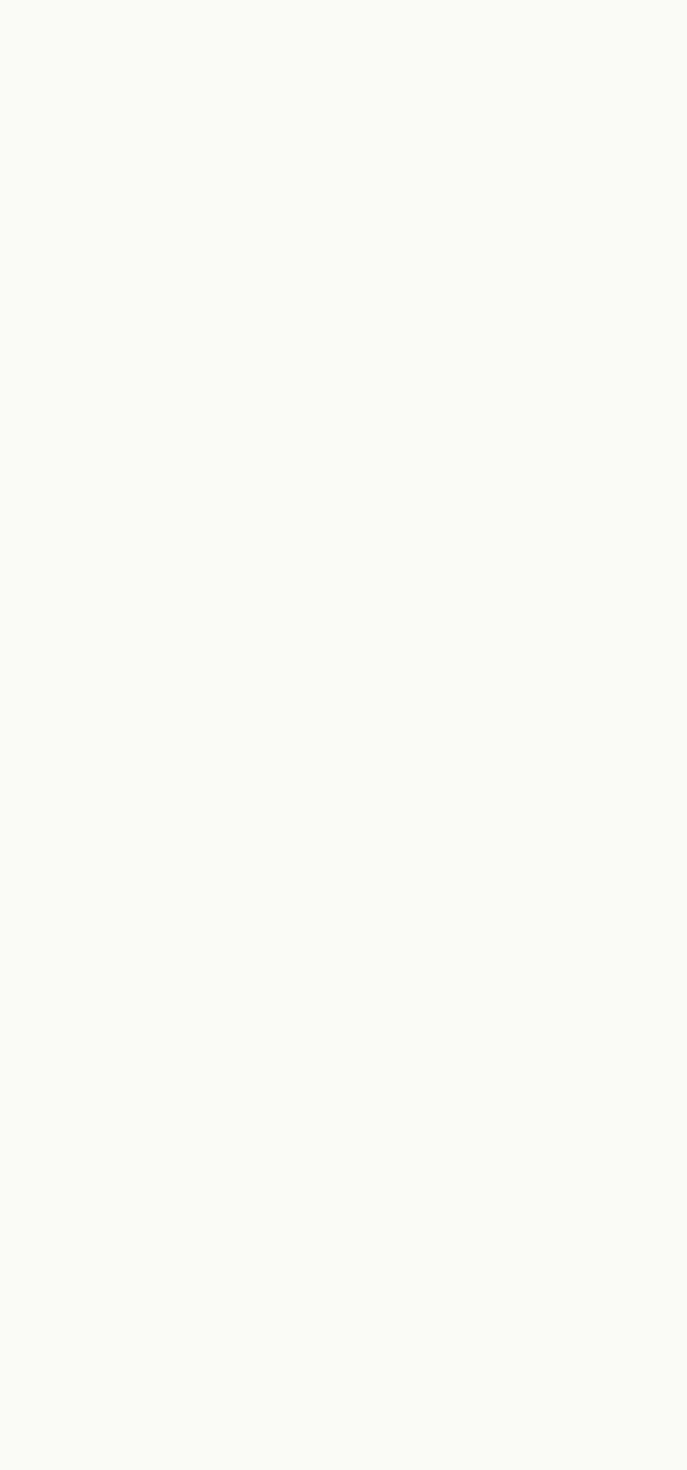
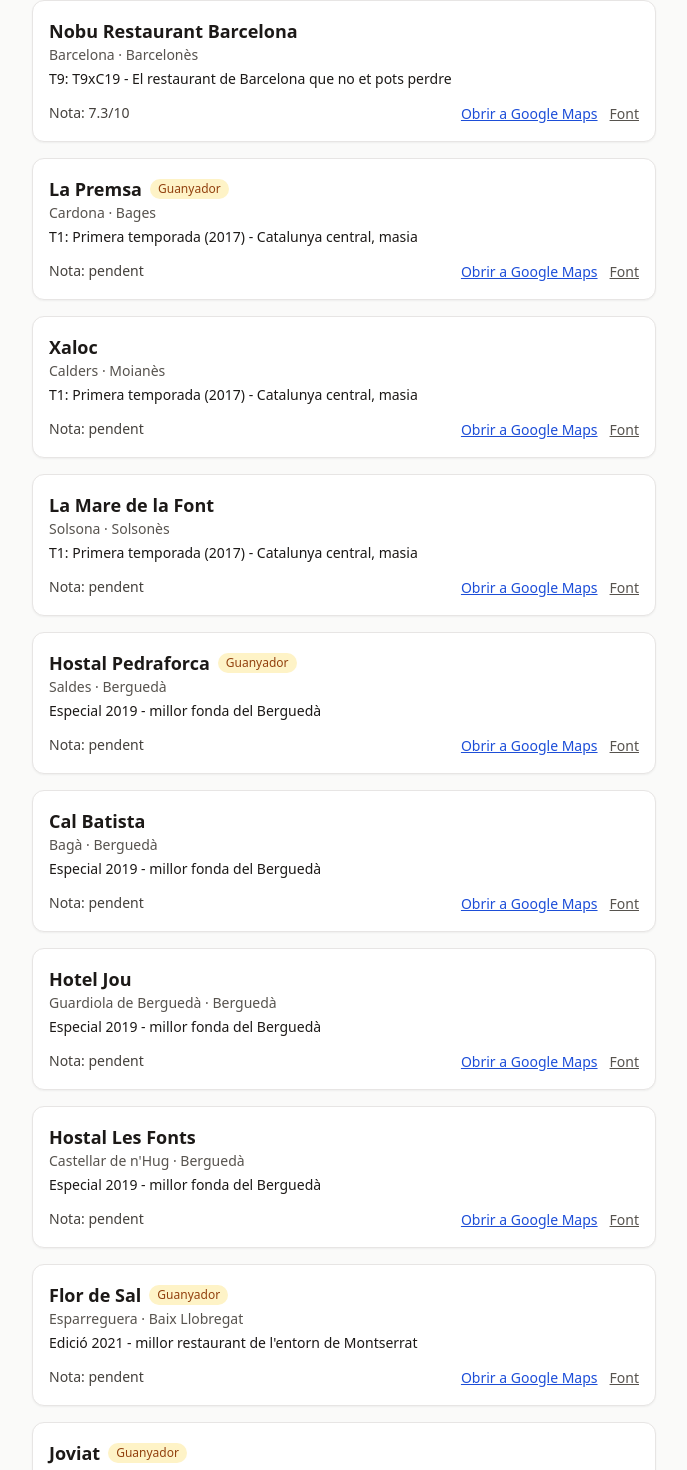
Before and after one commit to kalt2212/joc-de-cartes-finder, a React (Vite) app: page / in a window 1280 px wide. Shown: the part 2402-3872 px from the top of the page, without its empty margins (296-983 px from the left). Before the commit the page ends 1936 px from the top, so only its background shows below. Built offline with nearby package versions, Linux system fonts and the light colour scheme.

Commit message:
Add Joc de Cartes competitors from verified Catalan sources and Marc Ribas Taverna del Ciri badge

```diff
--- a/public/data/restaurants.json
+++ b/public/data/restaurants.json
@@ -1,13 +1,392 @@
 [
-  {"id":"t10xc4-antiga","name":"Hotel Antiga (restaurant)","comarca":"Baix Penedès","city":"Calafell","lat":41.2005904,"lng":1.5686509,"season":10,"episodeTitle":"T10xC4 - El millor suquet de peix de la Costa Daurada","winner":true,"platEstrella":null,"rating":null,"verified":true,"sourceUrl":"https://www.3cat.cat/3cat/joc-de-cartes/capitols/","googleMapsUrl":"https://www.google.com/maps/search/?api=1&query=Hotel%20Antiga%20Calafell"},
-  {"id":"t10xc4-duval","name":"Duval","comarca":"Baix Penedès","city":"Calafell","lat":41.1882194,"lng":1.5722146,"season":10,"episodeTitle":"T10xC4 - El millor suquet de peix de la Costa Daurada","winner":false,"platEstrella":null,"rating":null,"verified":true,"sourceUrl":"https://www.3cat.cat/3cat/joc-de-cartes/capitols/","googleMapsUrl":"https://www.google.com/maps/search/?api=1&query=Duval%20Calafell"},
-  {"id":"t10xc4-siroko","name":"Siroko Port","comarca":"Baix Penedès","city":"Segur de Calafell","lat":41.1893618,"lng":1.6072712,"season":10,"episodeTitle":"T10xC4 - El millor suquet de peix de la Costa Daurada","winner":false,"platEstrella":null,"rating":null,"verified":true,"sourceUrl":"https://www.3cat.cat/3cat/joc-de-cartes/capitols/","googleMapsUrl":"https://www.google.com/maps/search/?api=1&query=Siroko%20Port%20Segur%20de%20Calafell"},
-  {"id":"t10xc3-tikus","name":"La Cuina d en Tikus","comarca":"Bages","city":"Castellgali","lat":41.6787023,"lng":1.8468523,"season":10,"episodeTitle":"T10xC3 - El millor restaurant a la fresca de la Catalunya Central","winner":true,"platEstrella":"Galta al Josper amb ximiurri d espècies de Montserrat i moniato","rating":7.7,"verified":true,"sourceUrl":"https://www.3cat.cat/3cat/joc-de-cartes/capitols/","googleMapsUrl":"https://www.google.com/maps/search/?api=1&query=La%20cuina%20d%27en%20Tikus%20Castellgali"},
-  {"id":"t10xc3-pepitu","name":"Pepitu Menja Vedella de Collons","comarca":"Bages","city":"Manresa","lat":41.7292061,"lng":1.8322323,"season":10,"episodeTitle":"T10xC3 - El millor restaurant a la fresca de la Catalunya Central","winner":false,"platEstrella":null,"rating":null,"verified":true,"sourceUrl":"https://www.3cat.cat/3cat/joc-de-cartes/capitols/","googleMapsUrl":"https://www.google.com/maps/search/?api=1&query=Pepitu%20Manresa"},
-  {"id":"t10xc2-marbrava","name":"Marbrava","comarca":"Barcelonès","city":"Badalona","lat":41.4400151,"lng":2.2444159,"season":10,"episodeTitle":"T10xC2 - Millor restaurant de primera línia de mar a Badalona","winner":true,"platEstrella":null,"rating":null,"verified":true,"sourceUrl":"https://www.3cat.cat/3cat/joc-de-cartes/capitols/","googleMapsUrl":"https://www.google.com/maps/search/?api=1&query=Marbrava%20Badalona"},
-  {"id":"t10xc2-taverna-del-port","name":"La Taverna del Port","comarca":"Barcelonès","city":"Badalona","lat":41.4408353,"lng":2.2445922,"season":10,"episodeTitle":"T10xC2 - Millor restaurant de primera línia de mar a Badalona","winner":false,"platEstrella":null,"rating":null,"verified":true,"sourceUrl":"https://www.3cat.cat/3cat/joc-de-cartes/capitols/","googleMapsUrl":"https://www.google.com/maps/search/?api=1&query=La%20Taverna%20del%20Port%20Badalona"},
-  {"id":"t10xc2-sucamar","name":"Sucamar","comarca":"Barcelonès","city":"Badalona","lat":41.4400151,"lng":2.2444159,"season":10,"episodeTitle":"T10xC2 - Millor restaurant de primera línia de mar a Badalona","winner":false,"platEstrella":null,"rating":null,"verified":true,"sourceUrl":"https://www.3cat.cat/3cat/joc-de-cartes/capitols/","googleMapsUrl":"https://www.google.com/maps/search/?api=1&query=Sucamar%20Badalona"},
-  {"id":"lleida-2026-03-26-amoca","name":"L Amoca","comarca":"Segrià","city":"Lleida","lat":41.6181851,"lng":0.6208433,"season":null,"episodeTitle":"Lleida (emès el 26/03/2026)","winner":false,"platEstrella":null,"rating":7,"verified":true,"permanentlyClosed":false,"sourceUrl":"https://www.3cat.cat/3catinfo/tensio-fins-a-lultim-segon-marc-ribas-corona-el-guanyador-del-joc-de-cartes-mes-renyit-de-la-temporada/noticia/3401807/","googleMapsUrl":"https://www.google.com/maps/search/?api=1&query=L%27Amoca%20Lleida"},
-  {"id":"lleida-2026-03-26-limo","name":"Limo Restaurant","comarca":"Segrià","city":"Lleida","lat":41.6211421,"lng":0.6168608,"season":null,"episodeTitle":"Lleida (emès el 26/03/2026)","winner":true,"platEstrella":null,"rating":6.8,"verified":true,"permanentlyClosed":true,"sourceUrl":"https://www.3cat.cat/3catinfo/tensio-fins-a-lultim-segon-marc-ribas-corona-el-guanyador-del-joc-de-cartes-mes-renyit-de-la-temporada/noticia/3401807/","googleMapsUrl":"https://www.google.com/maps/search/?api=1&query=Limo%20Restaurant%20Lleida"},
-  {"id":"lleida-2026-03-26-eat-the-world","name":"Eat the World","comarca":"Segrià","city":"Lleida","lat":41.6072241,"lng":0.6281105,"season":null,"episodeTitle":"Lleida (emès el 26/03/2026)","winner":false,"platEstrella":null,"rating":6.9,"verified":true,"permanentlyClosed":false,"sourceUrl":"https://www.3cat.cat/3catinfo/tensio-fins-a-lultim-segon-marc-ribas-corona-el-guanyador-del-joc-de-cartes-mes-renyit-de-la-temporada/noticia/3401807/","googleMapsUrl":"https://www.google.com/maps/search/?api=1&query=Eat%20the%20World%20Lleida"}
+  {
+    "id": "t10xc4-antiga",
+    "name": "Hotel Antiga (restaurant)",
+    "comarca": "Baix Penedès",
+    "city": "Calafell",
+    "lat": 41.2005904,
+    "lng": 1.5686509,
+    "season": 10,
+    "episodeTitle": "T10xC4 - El millor suquet de peix de la Costa Daurada",
+    "winner": true,
+    "platEstrella": null,
+    "rating": null,
+    "verified": true,
+    "sourceUrl": "https://www.3cat.cat/3cat/joc-de-cartes/capitols/",
+    "googleMapsUrl": "https://www.google.com/maps/search/?api=1&query=Hotel%20Antiga%20Calafell"
+  },
+  {
+    "id": "t10xc4-duval",
+    "name": "Duval",
+    "comarca": "Baix Penedès",
+    "city": "Calafell",
+    "lat": 41.1882194,
+    "lng": 1.5722146,
+    "season": 10,
+    "episodeTitle": "T10xC4 - El millor suquet de peix de la Costa Daurada",
+    "winner": false,
+    "platEstrella": null,
+    "rating": null,
+    "verified": true,
+    "sourceUrl": "https://www.3cat.cat/3cat/joc-de-cartes/capitols/",
+    "googleMapsUrl": "https://www.google.com/maps/search/?api=1&query=Duval%20Calafell"
+  },
+  {
+    "id": "t10xc4-siroko",
+    "name": "Siroko Port",
+    "comarca": "Baix Penedès",
+    "city": "Segur de Calafell",
+    "lat": 41.1893618,
+    "lng": 1.6072712,
+    "season": 10,
+    "episodeTitle": "T10xC4 - El millor suquet de peix de la Costa Daurada",
+    "winner": false,
+    "platEstrella": null,
+    "rating": null,
+    "verified": true,
+    "sourceUrl": "https://www.3cat.cat/3cat/joc-de-cartes/capitols/",
+    "googleMapsUrl": "https://www.google.com/maps/search/?api=1&query=Siroko%20Port%20Segur%20de%20Calafell"
+  },
+  {
+    "id": "t10xc3-tikus",
+    "name": "La Cuina d en Tikus",
+    "comarca": "Bages",
+    "city": "Castellgali",
+    "lat": 41.6787023,
+    "lng": 1.8468523,
+    "season": 10,
+    "episodeTitle": "T10xC3 - El millor restaurant a la fresca de la Catalunya Central",
+    "winner": true,
+    "platEstrella": "Galta al Josper amb ximiurri d espècies de Montserrat i moniato",
+    "rating": 7.7,
+    "verified": true,
+    "sourceUrl": "https://www.3cat.cat/3cat/joc-de-cartes/capitols/",
+    "googleMapsUrl": "https://www.google.com/maps/search/?api=1&query=La%20cuina%20d%27en%20Tikus%20Castellgali"
+  },
+  {
+    "id": "t10xc3-pepitu",
+    "name": "Pepitu Menja Vedella de Collons",
+    "comarca": "Bages",
+    "city": "Manresa",
+    "lat": 41.7292061,
+    "lng": 1.8322323,
+    "season": 10,
+    "episodeTitle": "T10xC3 - El millor restaurant a la fresca de la Catalunya Central",
+    "winner": false,
+    "platEstrella": null,
+    "rating": null,
+    "verified": true,
+    "sourceUrl": "https://www.3cat.cat/3cat/joc-de-cartes/capitols/",
+    "googleMapsUrl": "https://www.google.com/maps/search/?api=1&query=Pepitu%20Manresa"
+  },
+  {
+    "id": "t10xc2-marbrava",
+    "name": "Marbrava",
+    "comarca": "Barcelonès",
+    "city": "Badalona",
+    "lat": 41.4400151,
+    "lng": 2.2444159,
+    "season": 10,
+    "episodeTitle": "T10xC2 - Millor restaurant de primera línia de mar a Badalona",
+    "winner": true,
+    "platEstrella": null,
+    "rating": null,
+    "verified": true,
+    "sourceUrl": "https://www.3cat.cat/3cat/joc-de-cartes/capitols/",
+    "googleMapsUrl": "https://www.google.com/maps/search/?api=1&query=Marbrava%20Badalona"
+  },
+  {
+    "id": "t10xc2-taverna-del-port",
+    "name": "La Taverna del Port",
+    "comarca": "Barcelonès",
+    "city": "Badalona",
+    "lat": 41.4408353,
+    "lng": 2.2445922,
+    "season": 10,
+    "episodeTitle": "T10xC2 - Millor restaurant de primera línia de mar a Badalona",
+    "winner": false,
+    "platEstrella": null,
+    "rating": null,
+    "verified": true,
+    "sourceUrl": "https://www.3cat.cat/3cat/joc-de-cartes/capitols/",
+    "googleMapsUrl": "https://www.google.com/maps/search/?api=1&query=La%20Taverna%20del%20Port%20Badalona"
+  },
+  {
+    "id": "t10xc2-sucamar",
+    "name": "Sucamar",
+    "comarca": "Barcelonès",
+    "city": "Badalona",
+    "lat": 41.4400151,
+    "lng": 2.2444159,
+    "season": 10,
+    "episodeTitle": "T10xC2 - Millor restaurant de primera línia de mar a Badalona",
+    "winner": false,
+    "platEstrella": null,
+    "rating": null,
+    "verified": true,
+    "sourceUrl": "https://www.3cat.cat/3cat/joc-de-cartes/capitols/",
+    "googleMapsUrl": "https://www.google.com/maps/search/?api=1&query=Sucamar%20Badalona"
+  },
+  {
+    "id": "lleida-2026-03-26-amoca",
+    "name": "L Amoca",
+    "comarca": "Segrià",
+    "city": "Lleida",
+    "lat": 41.6181851,
+    "lng": 0.6208433,
+    "season": null,
+    "episodeTitle": "Lleida (emès el 26/03/2026)",
+    "winner": false,
+    "platEstrella": null,
+    "rating": 7,
+    "verified": true,
+    "permanentlyClosed": false,
+    "sourceUrl": "https://www.3cat.cat/3catinfo/tensio-fins-a-lultim-segon-marc-ribas-corona-el-guanyador-del-joc-de-cartes-mes-renyit-de-la-temporada/noticia/3401807/",
+    "googleMapsUrl": "https://www.google.com/maps/search/?api=1&query=L%27Amoca%20Lleida"
+  },
+  {
+    "id": "lleida-2026-03-26-limo",
+    "name": "Limo Restaurant",
+    "comarca": "Segrià",
+    "city": "Lleida",
+    "lat": 41.6211421,
+    "lng": 0.6168608,
+    "season": null,
+    "episodeTitle": "Lleida (emès el 26/03/2026)",
+    "winner": true,
+    "platEstrella": null,
+    "rating": 6.8,
+    "verified": true,
+    "permanentlyClosed": true,
+    "sourceUrl": "https://www.3cat.cat/3catinfo/tensio-fins-a-lultim-segon-marc-ribas-corona-el-guanyador-del-joc-de-cartes-mes-renyit-de-la-temporada/noticia/3401807/",
+    "googleMapsUrl": "https://www.google.com/maps/search/?api=1&query=Limo%20Restaurant%20Lleida"
+  },
+  {
+    "id": "lleida-2026-03-26-eat-the-world",
+    "name": "Eat the World",
+    "comarca": "Segrià",
+    "city": "Lleida",
+    "lat": 41.6072241,
+    "lng": 0.6281105,
+    "season": null,
+    "episodeTitle": "Lleida (emès el 26/03/2026)",
+    "winner": false,
+    "platEstrella": null,
+    "rating": 6.9,
+    "verified": true,
+    "permanentlyClosed": false,
+    "sourceUrl": "https://www.3cat.cat/3catinfo/tensio-fins-a-lultim-segon-marc-ribas-corona-el-guanyador-del-joc-de-cartes-mes-renyit-de-la-temporada/noticia/3401807/",
+    "googleMapsUrl": "https://www.google.com/maps/search/?api=1&query=Eat%20the%20World%20Lleida"
+  },
+  {
+    "id": "ciri-taverna-del-ciri",
+    "name": "La Taverna del Ciri",
+    "comarca": "Vallès Occidental",
+    "city": "Terrassa",
+    "lat": 41.5613773,
+    "lng": 2.0049595,
+    "season": null,
+    "episodeTitle": "Restaurant de Marc Ribas (presentador, no concursant)",
+    "winner": false,
+    "platEstrella": null,
+    "rating": null,
+    "verified": false,
+    "sourceUrl": "https://elcirirestaurant.com/es/home-cas/",
+    "googleMapsUrl": "https://www.google.com/maps/search/?api=1&query=La%20Taverna%20del%20Ciri%20Terrassa",
+    "badge": "Restaurant d'en Marc Ribas",
+    "note": "Restaurant del presentador, no consta com a concursant. Afegit per instrucció explícita."
+  },
+  {
+    "id": "t9xc19-gaig",
+    "name": "Restaurant Gaig",
+    "comarca": "Barcelonès",
+    "city": "Barcelona",
+    "lat": 41.3882509,
+    "lng": 2.1599648,
+    "season": 9,
+    "episodeTitle": "T9xC19 - El restaurant de Barcelona que no et pots perdre",
+    "winner": true,
+    "platEstrella": null,
+    "rating": 8.8,
+    "verified": true,
+    "sourceUrl": "https://www.3cat.cat/3catinfo/final-insolita-al-joc-de-cartes-mes-barceloni-el-guanyador-simposa-amb-una-puntuacio-record/noticia/3404918/",
+    "googleMapsUrl": "https://www.google.com/maps/search/?api=1&query=Restaurant%20Gaig%20Barcelona"
+  },
+  {
+    "id": "t9xc19-jiribilla",
+    "name": "Jiribilla",
+    "comarca": "Barcelonès",
+    "city": "Barcelona",
+    "lat": 41.3788149,
+    "lng": 2.160494,
+    "season": 9,
+    "episodeTitle": "T9xC19 - El restaurant de Barcelona que no et pots perdre",
+    "winner": false,
+    "platEstrella": null,
+    "rating": 8.1,
+    "verified": true,
+    "sourceUrl": "https://www.3cat.cat/3catinfo/final-insolita-al-joc-de-cartes-mes-barceloni-el-guanyador-simposa-amb-una-puntuacio-record/noticia/3404918/",
+    "googleMapsUrl": "https://www.google.com/maps/search/?api=1&query=Jiribilla%20Barcelona"
+  },
+  {
+    "id": "t9xc19-nobu",
+    "name": "Nobu Restaurant Barcelona",
+    "comarca": "Barcelonès",
+    "city": "Barcelona",
+    "lat": 41.3796588,
+    "lng": 2.1425262,
+    "season": 9,
+    "episodeTitle": "T9xC19 - El restaurant de Barcelona que no et pots perdre",
+    "winner": false,
+    "platEstrella": null,
+    "rating": 7.3,
+    "verified": true,
+    "sourceUrl": "https://www.3cat.cat/3catinfo/final-insolita-al-joc-de-cartes-mes-barceloni-el-guanyador-simposa-amb-una-puntuacio-record/noticia/3404918/",
+    "googleMapsUrl": "https://www.google.com/maps/search/?api=1&query=Nobu%20Hotel%20Barcelona",
+    "note": "Coordenades de l'hotel Nobu Hotel Barcelona (Av. Roma 2); no verificades a nivell de restaurant."
+  },
+  {
+    "id": "t1-la-premsa",
+    "name": "La Premsa",
+    "comarca": "Bages",
+    "city": "Cardona",
+    "lat": 41.9092368,
+    "lng": 1.6955303,
+    "season": 1,
+    "episodeTitle": "Primera temporada (2017) - Catalunya central, masia",
+    "winner": true,
+    "platEstrella": null,
+    "rating": null,
+    "verified": true,
+    "sourceUrl": "https://www.regio7.cat/sentits-i-plaers/2025/01/10/cinc-restaurants-sortir-vencedors-joc-113179173.html",
+    "googleMapsUrl": "https://www.google.com/maps/search/?api=1&query=La%20Premsa%20Cardona"
+  },
+  {
+    "id": "t1-xaloc",
+    "name": "Xaloc",
+    "comarca": "Moianès",
+    "city": "Calders",
+    "lat": 41.7624095,
+    "lng": 1.9353681,
+    "season": 1,
+    "episodeTitle": "Primera temporada (2017) - Catalunya central, masia",
+    "winner": false,
+    "platEstrella": null,
+    "rating": null,
+    "verified": true,
+    "sourceUrl": "https://www.regio7.cat/sentits-i-plaers/2025/01/10/cinc-restaurants-sortir-vencedors-joc-113179173.html",
+    "googleMapsUrl": "https://www.google.com/maps/search/?api=1&query=Xaloc%20Calders"
+  },
+  {
+    "id": "t1-mare-de-la-font",
+    "name": "La Mare de la Font",
+    "comarca": "Solsonès",
+    "city": "Solsona",
+    "lat": 42.0017228,
+    "lng": 1.5022705,
+    "season": 1,
+    "episodeTitle": "Primera temporada (2017) - Catalunya central, masia",
+    "winner": false,
+    "platEstrella": null,
+    "rating": null,
+    "verified": true,
+    "sourceUrl": "https://www.regio7.cat/sentits-i-plaers/2025/01/10/cinc-restaurants-sortir-vencedors-joc-113179173.html",
+    "googleMapsUrl": "https://www.google.com/maps/search/?api=1&query=La%20Mare%20de%20la%20Font%20Solsona"
+  },
+  {
+    "id": "bergueda-2019-pedraforca",
+    "name": "Hostal Pedraforca",
+    "comarca": "Berguedà",
+    "city": "Saldes",
+    "lat": 42.2280654,
+    "lng": 1.7663036,
+    "season": null,
+    "episodeTitle": "Especial 2019 - millor fonda del Berguedà",
+    "winner": true,
+    "platEstrella": null,
+    "rating": null,
+    "verified": true,
+    "sourceUrl": "https://www.regio7.cat/sentits-i-plaers/2025/01/10/cinc-restaurants-sortir-vencedors-joc-113179173.html",
+    "googleMapsUrl": "https://www.google.com/maps/search/?api=1&query=Hostal%20Pedraforca%20Berguedà"
+  },
+  {
+    "id": "bergueda-2019-cal-batista",
+    "name": "Cal Batista",
+    "comarca": "Berguedà",
+    "city": "Bagà",
+    "lat": 42.2487795,
+    "lng": 1.8675799,
+    "season": null,
+    "episodeTitle": "Especial 2019 - millor fonda del Berguedà",
+    "winner": false,
+    "platEstrella": null,
+    "rating": null,
+    "verified": true,
+    "sourceUrl": "https://www.regio7.cat/sentits-i-plaers/2025/01/10/cinc-restaurants-sortir-vencedors-joc-113179173.html",
+    "googleMapsUrl": "https://www.google.com/maps/search/?api=1&query=Cal%20Batista%20Bagà"
+  },
+  {
+    "id": "bergueda-2019-hotel-jou",
+    "name": "Hotel Jou",
+    "comarca": "Berguedà",
+    "city": "Guardiola de Berguedà",
+    "lat": 42.1949421,
+    "lng": 1.85833,
+    "season": null,
+    "episodeTitle": "Especial 2019 - millor fonda del Berguedà",
+    "winner": false,
+    "platEstrella": null,
+    "rating": null,
+    "verified": true,
+    "sourceUrl": "https://www.regio7.cat/sentits-i-plaers/2025/01/10/cinc-restaurants-sortir-vencedors-joc-113179173.html",
+    "googleMapsUrl": "https://www.google.com/maps/search/?api=1&query=Hotel%20Jou%20Guardiola%20de%20Berguedà"
+  },
+  {
+    "id": "bergueda-2019-les-fonts",
+    "name": "Hostal Les Fonts",
+    "comarca": "Berguedà",
+    "city": "Castellar de n'Hug",
+    "lat": 42.2784418,
+    "lng": 2.0049569,
+    "season": null,
+    "episodeTitle": "Especial 2019 - millor fonda del Berguedà",
+    "winner": false,
+    "platEstrella": null,
+    "rating": null,
+    "verified": true,
+    "sourceUrl": "https://www.regio7.cat/sentits-i-plaers/2025/01/10/cinc-restaurants-sortir-vencedors-joc-113179173.html",
+    "googleMapsUrl": "https://www.google.com/maps/search/?api=1&query=Hostal%20Les%20Fonts%20Castellar%20de%20n'Hug"
+  },
+  {
+    "id": "montserrat-2021-flor-de-sal",
+    "name": "Flor de Sal",
+    "comarca": "Baix Llobregat",
+    "city": "Esparreguera",
+    "lat": 41.5450465,
+    "lng": 1.863366,
+    "season": null,
+    "episodeTitle": "Edició 2021 - millor restaurant de l'entorn de Montserrat",
+    "winner": true,
+    "platEstrella": null,
+    "rating": null,
+    "verified": true,
+    "sourceUrl": "https://www.regio7.cat/sentits-i-plaers/2025/01/10/cinc-restaurants-sortir-vencedors-joc-113179173.html",
+    "googleMapsUrl": "https://www.google.com/maps/search/?api=1&query=Flor%20de%20Sal%20Esparreguera"
+  },
+  {
+    "id": "bages-2019-joviat",
+    "name": "Joviat",
+    "comarca": "Bages",
+    "city": "Manresa",
+    "lat": 41.7218048,
+    "lng": 1.818515,
+    "season": null,
+    "episodeTitle": "Especial 2019 - escoles d'hoteleria",
+    "winner": true,
+    "platEstrella": null,
+    "rating": null,
+    "verified": true,
+    "sourceUrl": "https://www.regio7.cat/sentits-i-plaers/2025/01/10/cinc-restaurants-sortir-vencedors-joc-113179173.html",
+    "googleMapsUrl": "https://www.google.com/maps/search/?api=1&query=Joviat%20Manresa"
+  }
 ]
--- a/src/types.ts
+++ b/src/types.ts
@@ -15,6 +15,10 @@ export interface Restaurant {
   verified: boolean;
   /** true when Google Maps reports the business as permanently closed */
   permanentlyClosed?: boolean;
+  /** optional display badge, e.g. the host's own restaurant */
+  badge?: string;
+  /** optional free-text note about provenance or accuracy */
+  note?: string;
   sourceUrl?: string;
   googleMapsUrl: string;
 }
```
